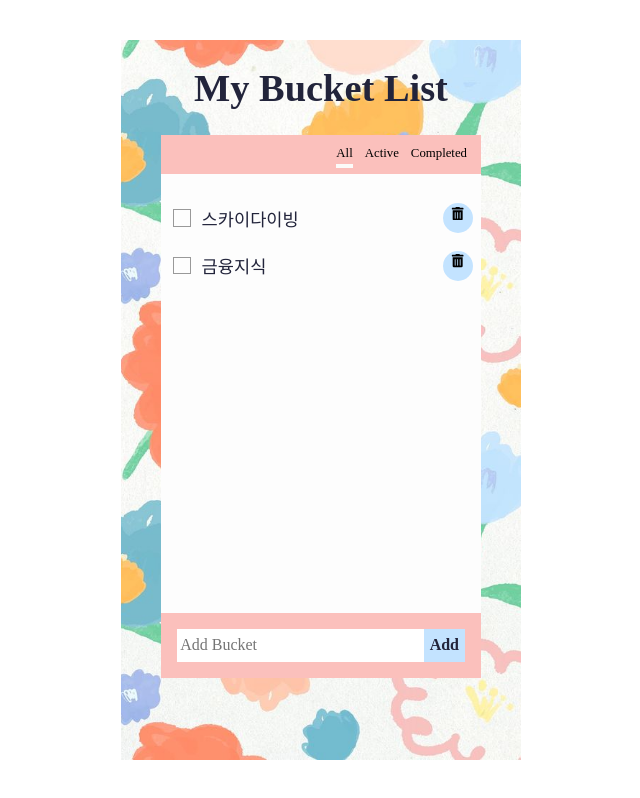
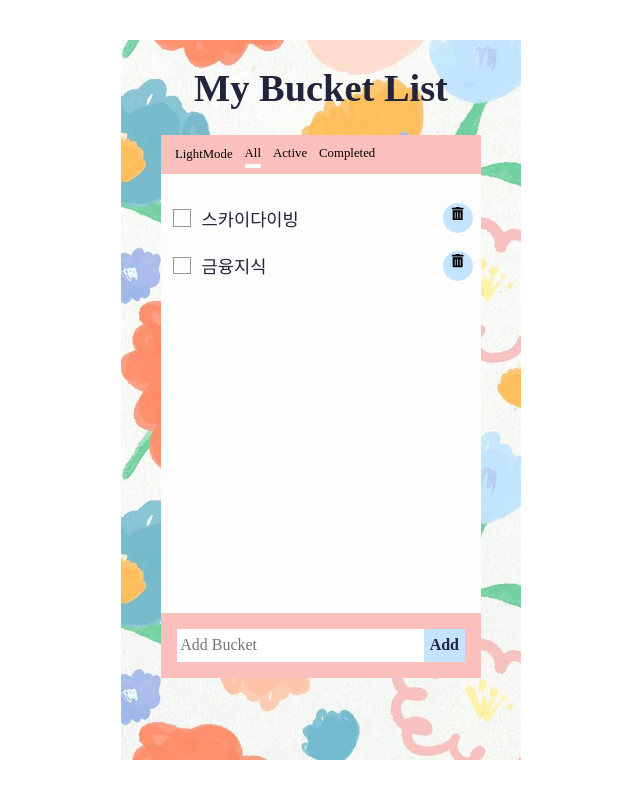
Before and after one commit to Lainlnya/my-bucket-list, a React (Create React App) app: page / in a window 1280 px wide. Shown: the whole page, without its empty margins (319-959 px from the left). Built offline with nearby package versions, Linux system fonts and the light colour scheme; a web font is replaced by a local one.

Commit message:
[function] Make DarkMode & LightMode [style] Add DarkMode Theme

```diff
--- a/src/App.js
+++ b/src/App.js
@@ -2,6 +2,7 @@ import './App.css';
 import Header from './components/Header/Header';
 import BucketList from './components/BucketList/BucketList';
 import { useState } from 'react';
+import { DarkModeProvider } from './context/DarkModeContext';
 
 const filters = ['all', 'active', 'completed'];
 
@@ -9,10 +10,10 @@ function App() {
   const [filter, setFilter] = useState(filters[0]);
 
   return (
-    <>
+    <DarkModeProvider>
       <Header filters={filters} filter={filter} onFilterChange={setFilter} />
       <BucketList filter={filter} />
-    </>
+    </DarkModeProvider>
   );
 }
 
--- a/src/components/AddBucket/AddBucket.jsx
+++ b/src/components/AddBucket/AddBucket.jsx
@@ -1,9 +1,12 @@
-import React, { useState } from 'react';
+import React, { useContext, useState } from 'react';
 import { v4 as uuidv4 } from 'uuid';
 import styles from './AddBucket.module.css';
+import { DarkModeContext } from '../../context/DarkModeContext';
 
 export default function AddBucket({ onAdd }) {
   const [text, setText] = useState('');
+  const { darkMode } = useContext(DarkModeContext);
+
   const handleChange = (e) => setText(e.target.value);
   const handleSumbit = (e) => {
     e.preventDefault();
@@ -13,7 +16,10 @@ export default function AddBucket({ onAdd }) {
   };
 
   return (
-    <form className={styles.form} onSubmit={handleSumbit}>
+    <form
+      className={`${styles.form} ${darkMode === true && styles.darkMode}`}
+      onSubmit={handleSumbit}
+    >
       <input
         className={styles.addBucket}
         type="text"
@@ -21,7 +27,11 @@ export default function AddBucket({ onAdd }) {
         value={text}
         onChange={handleChange}
       />
-      <button className={styles.button}>Add</button>
+      <button
+        className={`${styles.button} ${darkMode === true && styles.darkMode}`}
+      >
+        Add
+      </button>
     </form>
   );
 }
--- a/src/components/AddBucket/AddBucket.module.css
+++ b/src/components/AddBucket/AddBucket.module.css
@@ -4,6 +4,10 @@
   display: flex;
   padding: 1rem;
   background-color: var(--color-accent);
+}
+
+.form.darkMode {
+  background-color: var(--color-accent-dark);
 }
 
 .addBucket {
@@ -24,6 +28,14 @@
   font-size: 1rem;
 }
 
+.button.darkMode {
+  background-color: var(--color-delete-dark);
+}
+
 .button:hover {
   background-color: #b8cbf6;
 }
+
+.button.darkMode:hover {
+  background-color: #67a4b3;
+}
--- a/src/components/Bucket/Bucket.jsx
+++ b/src/components/Bucket/Bucket.jsx
@@ -1,9 +1,12 @@
 import React from 'react';
 import { FaTrashAlt } from 'react-icons/fa';
+import { DarkModeContext } from '../../context/DarkModeContext';
 import styles from './Bucket.module.css';
+import { useContext } from 'react';
 
 export default function Bucket({ bucket, onUpdate, onDelete }) {
   const { text, status } = bucket;
+  const { darkMode } = useContext(DarkModeContext);
   const handleChange = (e) => {
     const status = e.target.checked ? 'completed' : 'active';
     onUpdate({ ...bucket, status });
@@ -22,10 +25,19 @@ export default function Bucket({ bucket, onUpdate, onDelete }) {
         checked={status === 'completed'}
         onChange={handleChange}
       />
-      <label className={styles.bucketText} htmlFor="checkbox">
+      <label
+        className={`${styles.bucketText} ${
+          darkMode === true && styles.darkMode
+        }`}
+        htmlFor="checkbox"
+      >
         {text}
       </label>
-      <span className={styles.trashIcon}>
+      <span
+        className={`${styles.trashIcon} ${
+          darkMode === true && styles.darkMode
+        }`}
+      >
         <button className={styles.trash} onClick={handleDelete}>
           <FaTrashAlt />
         </button>
--- a/src/components/Bucket/Bucket.module.css
+++ b/src/components/Bucket/Bucket.module.css
@@ -25,6 +25,10 @@ input[type='checkbox']:checked {
   font-size: 1.1rem;
 }
 
+.bucketText.darkMode {
+  color: var(--color-bg-white);
+}
+
 .trashIcon {
   width: 30px;
   height: 30px;
@@ -32,6 +36,15 @@ input[type='checkbox']:checked {
   border-radius: 50%;
 }
 
+.trashIcon.darkMode {
+  background-color: var(--color-delete-dark);
+}
+
+.trashIcon:hover,
+.trash:hover {
+  cursor: pointer;
+}
+
 .trash {
   margin-left: 2px;
   background-color: transparent;
--- a/src/components/BucketList/BucketList.jsx
+++ b/src/components/BucketList/BucketList.jsx
@@ -1,13 +1,15 @@
-import React, { useState } from 'react';
+import React, { useState, useContext } from 'react';
 import AddBucket from '../AddBucket/AddBucket';
 import Bucket from '../Bucket/Bucket';
 import styles from './BucketList.module.css';
+import { DarkModeContext } from '../../context/DarkModeContext';
 
 export default function BucketList({ filter }) {
   const [buckets, setBuckets] = useState([
     { id: '123', text: '스카이다이빙', status: 'active' },
     { id: '124', text: '금융지식', status: 'active' },
   ]);
+  const { darkMode } = useContext(DarkModeContext);
 
   const handleAdd = (bucket) => setBuckets([...buckets, bucket]);
 
@@ -25,7 +27,11 @@ export default function BucketList({ filter }) {
 
   return (
     <>
-      <section className={styles.bucketlist}>
+      <section
+        className={`${styles.bucketlist}  ${
+          darkMode === true && styles.darkMode
+        }`}
+      >
         <ul className={styles.list}>
           {filtered.map((item) => (
             <Bucket
--- a/src/components/BucketList/BucketList.module.css
+++ b/src/components/BucketList/BucketList.module.css
@@ -5,6 +5,10 @@
   min-height: 0;
   display: flex;
   flex-direction: column;
+  background-color: var(--color-bg-white);
+}
+
+.bucketlist.darkMode {
   background-color: var(--color-bg-dark);
 }
 
--- a/src/components/Header/Header.jsx
+++ b/src/components/Header/Header.jsx
@@ -1,11 +1,19 @@
-import React from 'react';
+import React, { useContext } from 'react';
 import styles from './Header.module.css';
+import { DarkModeContext } from '../../context/DarkModeContext';
 
 export default function Header({ filters, filter, onFilterChange }) {
+  const { darkMode, toggleDarkMode } = useContext(DarkModeContext);
   return (
     <header>
       <h1 className={styles.h1}>My Bucket List</h1>
-      <ul className={styles.ul}>
+      <ul className={`${styles.ul}  ${darkMode === true && styles.darkMode}`}>
+        <button
+          className={`${styles.button} ${styles.dark}`}
+          onClick={() => toggleDarkMode()}
+        >
+          {darkMode === true ? 'DarkMode' : 'LightMode'}
+        </button>
         {filters.map((v, i) => (
           <li key={i}>
             <button
@@ -16,6 +24,7 @@ export default function Header({ filters, filter, onFilterChange }) {
             </button>
           </li>
         ))}
+        <li></li>
       </ul>
     </header>
   );
--- a/src/components/Header/Header.module.css
+++ b/src/components/Header/Header.module.css
@@ -16,14 +16,22 @@ header {
   padding: 0.3rem 0.5rem;
   display: flex;
   flex-direction: row;
-  justify-content: flex-end;
   margin: 0;
+}
+
+.ul.darkMode {
+  background-color: var(--color-accent-dark);
 }
 
 .button {
   font-size: 0.8rem;
   text-transform: capitalize;
   background-color: transparent;
+}
+
+.button.dark {
+  flex: auto 0%;
+  text-align: start;
 }
 
 .button:hover {
--- /dev/null
+++ b/src/context/DarkModeContext.jsx
@@ -0,0 +1,13 @@
+import { createContext, useState } from 'react';
+
+export const DarkModeContext = createContext();
+
+export function DarkModeProvider({ children }) {
+  const [darkMode, setMode] = useState(false);
+  const toggleDarkMode = () => setMode((mode) => !mode);
+  return (
+    <DarkModeContext.Provider value={{ darkMode, toggleDarkMode }}>
+      {children}
+    </DarkModeContext.Provider>
+  );
+}
--- a/src/index.css
+++ b/src/index.css
@@ -1,8 +1,11 @@
 :root {
-  --color-bg-dark: #fdfdfd;
+  --color-bg-white: #fdfdfd;
+  --color-bg-dark: #3d3c41;
   --color-text: #22243b;
   --color-accent: #fbc0bc;
+  --color-accent-dark: #fe8e6b;
   --color-delete: #c3e3ff;
+  --color-delete-dark: #78bbcc;
 }
 
 body {
```
Also changed, not shown: 2 other files (tests, documents, lock files or other folders).
